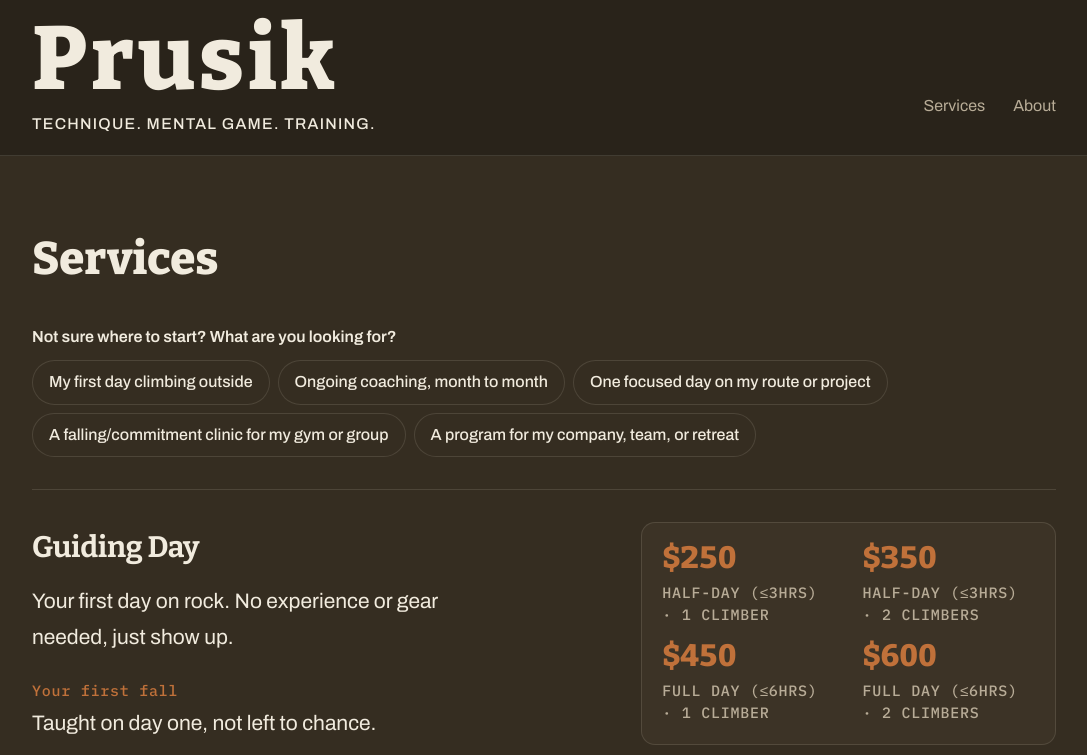
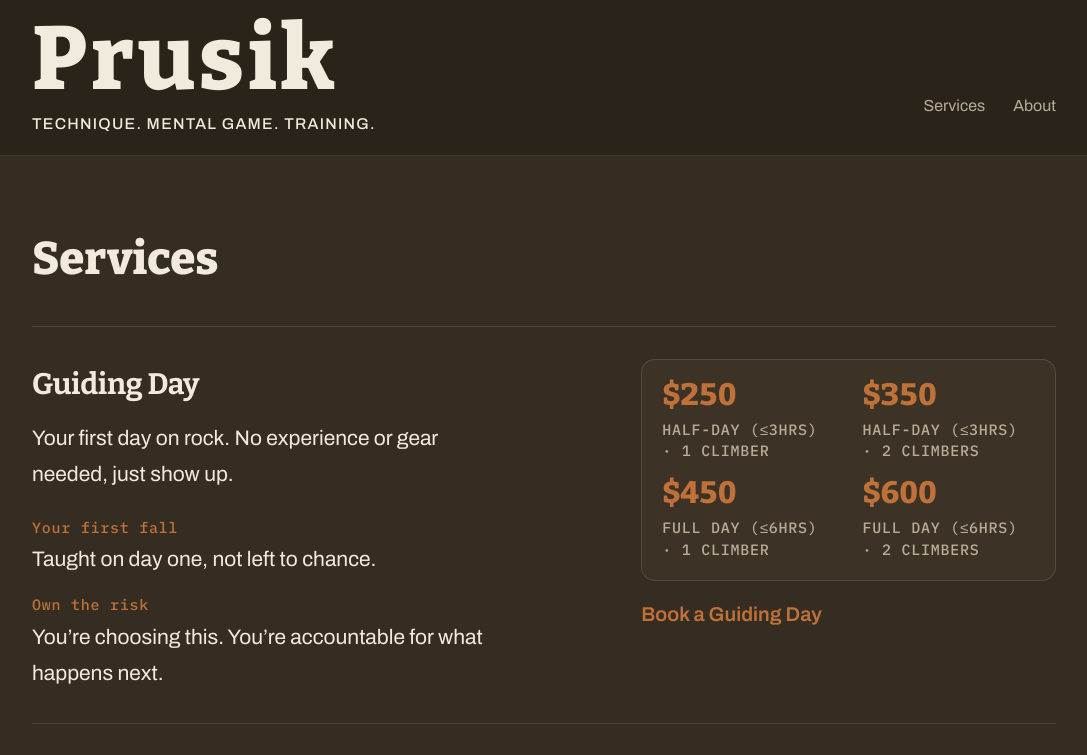
Before and after one commit to straydog-labs/prusik-site, a Next.js app: page / in a window 1280 px wide. Shown: the top 755 px of the page, without its empty margins (96-1183 px from the left). Built offline with nearby package versions, Linux system fonts and the light colour scheme.

Commit message:
Remove the service finder shortcut chips
The page is short enough to scan. Services now starts with the
heading and the five rows.

Co-authored-by: straydog-labs <straydog-labs@users.noreply.github.com>

```diff
--- a/components/ServiceFinder.tsx
+++ /dev/null
@@ -1,41 +0,0 @@
-"use client";
-
-import { FINDER } from "@/lib/content";
-
-type Props = {
-  activeId: string | null;
-  note: string;
-  onSelect: (id: string) => void;
-};
-
-export default function ServiceFinder({ activeId, note, onSelect }: Props) {
-  return (
-    <div className="mb-8" role="group" aria-label="Find your service">
-      <p className="mb-3 text-chip font-semibold text-ink">
-        {FINDER.prompt}
-      </p>
-      <div className="flex flex-wrap gap-2">
-        {FINDER.options.map((option) => {
-          const selected = activeId === option.id;
-          return (
-            <button
-              key={option.id}
-              type="button"
-              onClick={() => onSelect(option.id)}
-              className={`rounded-full border px-4 py-2.5 text-left text-chip font-medium transition-colors duration-150 motion-reduce:transition-none ${
-                selected
-                  ? "border-sandstone bg-surface-2 text-sandstone"
-                  : "border-line bg-surface text-ink hover:border-sandstone hover:text-sandstone"
-              }`}
-            >
-              {option.label}
-            </button>
-          );
-        })}
-      </div>
-      {note ? (
-        <p className="mt-3 max-w-[42ch] text-chip italic text-muted">{note}</p>
-      ) : null}
-    </div>
-  );
-}
--- a/components/ServiceRow.tsx
+++ b/components/ServiceRow.tsx
@@ -6,21 +6,16 @@ import Reveal from "@/components/Reveal";
 
 type Props = {
   service: Service;
-  highlighted: boolean;
-  register: (id: string, node: HTMLElement | null) => void;
 };
 
-export default function ServiceRow({ service, highlighted, register }: Props) {
+export default function ServiceRow({ service }: Props) {
   const reduce = useReducedMotion();
 
   return (
     <Reveal
       as="article"
       id={service.id}
-      register={(node) => register(service.id, node)}
-      className={`grid grid-cols-1 items-start gap-6 border-b border-line py-8 md:grid-cols-[minmax(0,1.15fr)_minmax(0,0.85fr)] md:gap-12 ${
-        highlighted ? "shadow-[0_0_0_1px_#C08A52]" : ""
-      }`}
+      className="grid grid-cols-1 items-start gap-6 border-b border-line py-8 md:grid-cols-[minmax(0,1.15fr)_minmax(0,0.85fr)] md:gap-12"
     >
       <div>
         <h3 className="font-display text-[1.85rem] font-bold tracking-[-0.01em] text-ink">
--- a/components/Services.tsx
+++ b/components/Services.tsx
@@ -1,39 +1,7 @@
-"use client";
-
-import { useCallback, useRef, useState } from "react";
-import { useReducedMotion } from "framer-motion";
-import { FINDER, SERVICES } from "@/lib/content";
-import ServiceFinder from "@/components/ServiceFinder";
+import { SERVICES } from "@/lib/content";
 import ServiceRow from "@/components/ServiceRow";
 
 export default function Services() {
-  const reduce = useReducedMotion();
-  const [activeId, setActiveId] = useState<string | null>(null);
-  const [note, setNote] = useState("");
-  const nodes = useRef<Record<string, HTMLElement | null>>({});
-  const timer = useRef<number | null>(null);
-
-  const register = useCallback((id: string, node: HTMLElement | null) => {
-    nodes.current[id] = node;
-  }, []);
-
-  const onSelect = useCallback(
-    (id: string) => {
-      setActiveId(id);
-      setNote(FINDER.notes[id] ?? "");
-      const target = nodes.current[id];
-      target?.scrollIntoView({
-        behavior: reduce ? "auto" : "smooth",
-        block: "center",
-      });
-      if (timer.current) window.clearTimeout(timer.current);
-      timer.current = window.setTimeout(() => {
-        setActiveId((current) => (current === id ? null : current));
-      }, 2400);
-    },
-    [reduce]
-  );
-
   return (
     <section id="services" className="bg-surface py-16 max-sm:py-12">
       <div className="mx-auto max-w-page px-7 max-sm:px-5">
@@ -42,15 +10,9 @@ export default function Services() {
             Services
           </h2>
         </div>
-        <ServiceFinder activeId={activeId} note={note} onSelect={onSelect} />
         <div className="border-t border-line">
           {SERVICES.map((service) => (
-            <ServiceRow
-              key={service.id}
-              service={service}
-              highlighted={activeId === service.id}
-              register={register}
-            />
+            <ServiceRow key={service.id} service={service} />
           ))}
         </div>
       </div>
--- a/lib/content.ts
+++ b/lib/content.ts
@@ -36,31 +36,6 @@ export const NAV = [
   { href: "#services", label: "Services" },
   { href: "#about", label: "About" },
 ] as const;
-
-export const FINDER = {
-  prompt: "Not sure where to start? What are you looking for?",
-  options: [
-    { id: "guiding-day", label: "My first day climbing outside" },
-    { id: "personal-coaching", label: "Ongoing coaching, month to month" },
-    { id: "training-day", label: "One focused day on my route or project" },
-    {
-      id: "falling-clinic",
-      label: "A falling/commitment clinic for my gym or group",
-    },
-    { id: "corporate", label: "A program for my company, team, or retreat" },
-  ],
-  notes: {
-    "guiding-day":
-      "Most Guiding Day climbers move into Personal Coaching once they're hooked.",
-    "personal-coaching":
-      "Add an On-Route/Project Training Day once you've got a specific route to send.",
-    "training-day":
-      "Works best paired with monthly Personal Coaching, but stands on its own as a single booking.",
-    "falling-clinic":
-      "Run through your gym or as a private group booking — email to set a date.",
-    corporate: "",
-  } as Record<string, string>,
-};
 
 export const SERVICES: Service[] = [
   {
```
